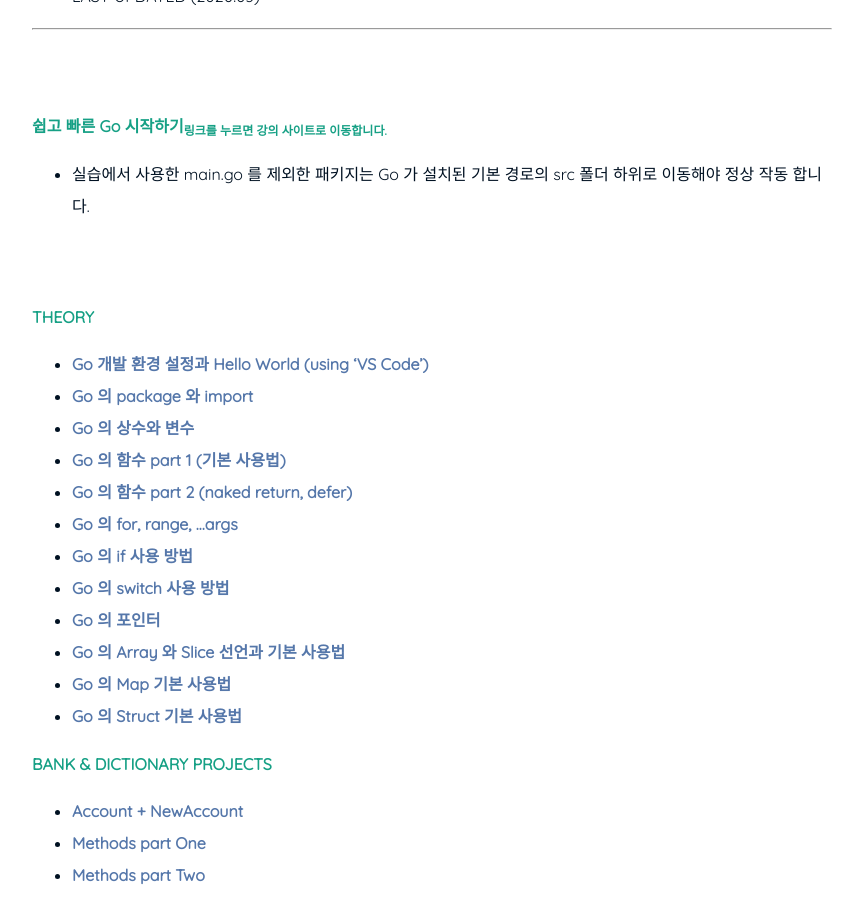
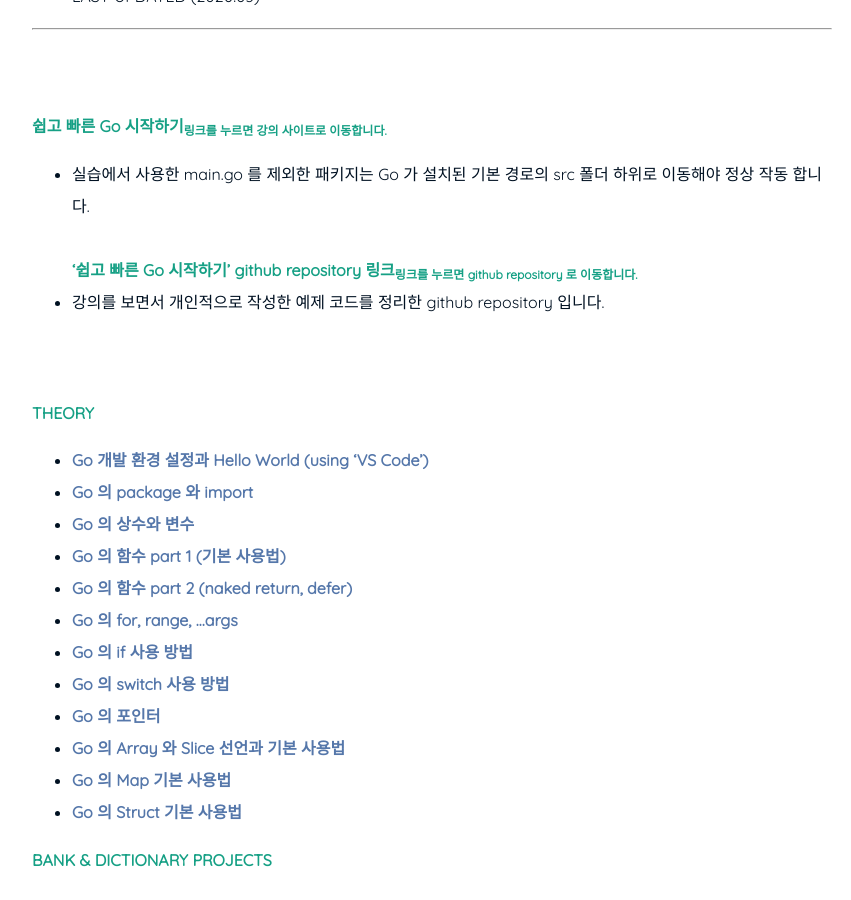
Before and after one commit to nimkoes/portfolio, a Jekyll site: the page built from _posts/2021-05-15-Go-Language-Study.md, in a window 1280 px wide and 900 px high, scrolled down 900 px. Shown: the whole window, without its empty margins (208-1059 px from the left). Built offline with Jekyll 4.4.1, drawn with Linux system fonts in a browser that asks for light colours.

Commit message:
add 'learngo' github repository link

```diff
--- a/_posts/2021-05-15-Go-Language-Study.md
+++ b/_posts/2021-05-15-Go-Language-Study.md
@@ -28,6 +28,9 @@ author: "nimkoes"
 
 [**쉽고 빠른 Go 시작하기<sub>링크를 누르면 강의 사이트로 이동합니다.</sub>**][link_intro]
   - 실습에서 사용한 main.go 를 제외한 패키지는 Go 가 설치된 기본 경로의 src 폴더 하위로 이동해야 정상 작동 합니다.
+
+[**'쉽고 빠른 Go 시작하기' github repository 링크<sub>링크를 누르면 github repository 로 이동합니다.</sub>**][link_my_go_repository]
+  - 강의를 보면서 개인적으로 작성한 예제 코드를 정리한 github repository 입니다.
 
 
 
@@ -77,6 +80,7 @@ author: "nimkoes"
 [link_nomad_youtube]:https://www.youtube.com/channel/UCUpJs89fSBXNolQGOYKn0YQ?
 
 [link_intro]:https://nomadcoders.co/go-for-beginners/lectures/1712
+[link_my_go_repository]:https://github.com/nimkoes/learngo
 
 
 [link_blog_001]:https://xxxelppa.tistory.com/270
```
